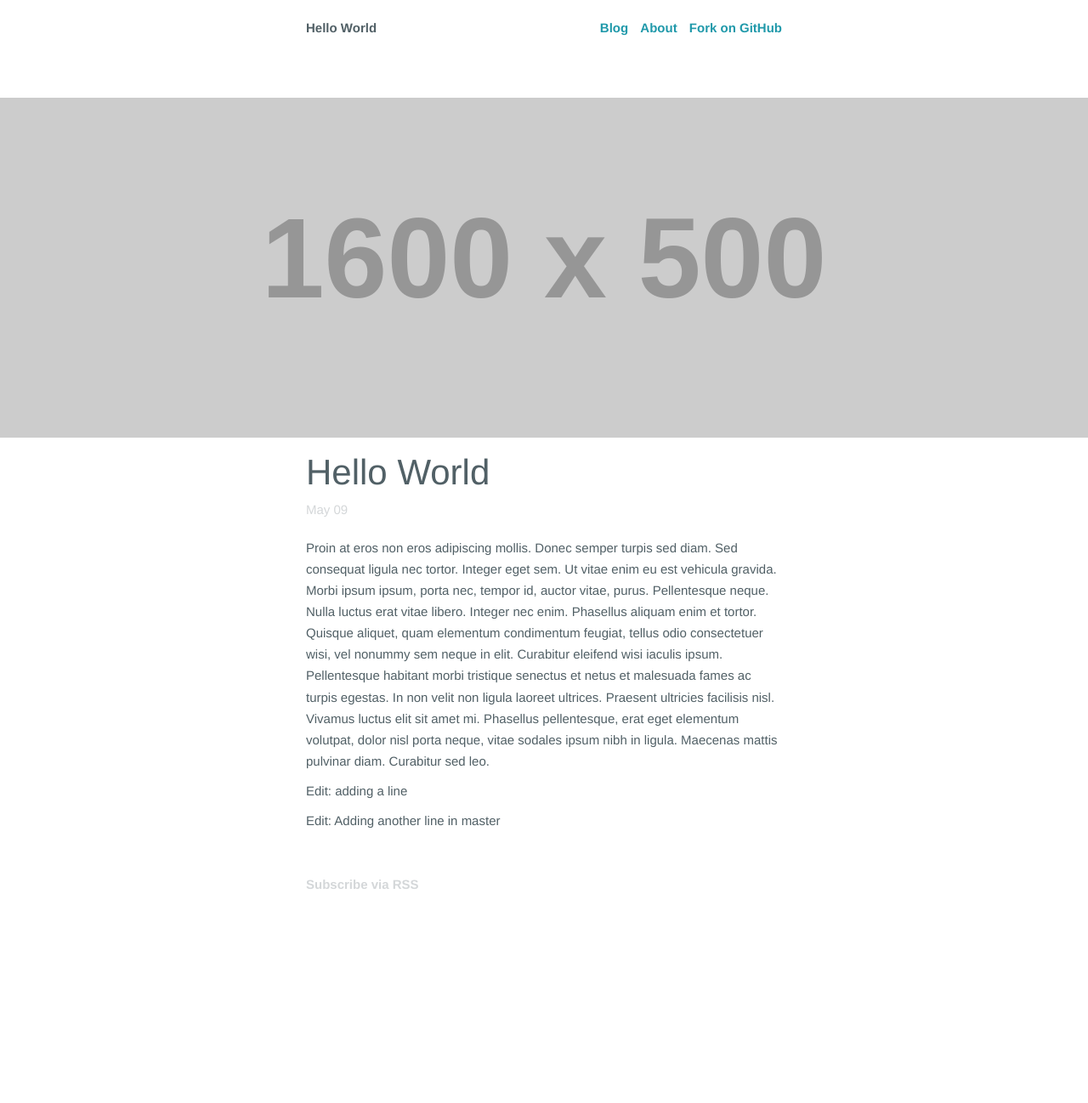
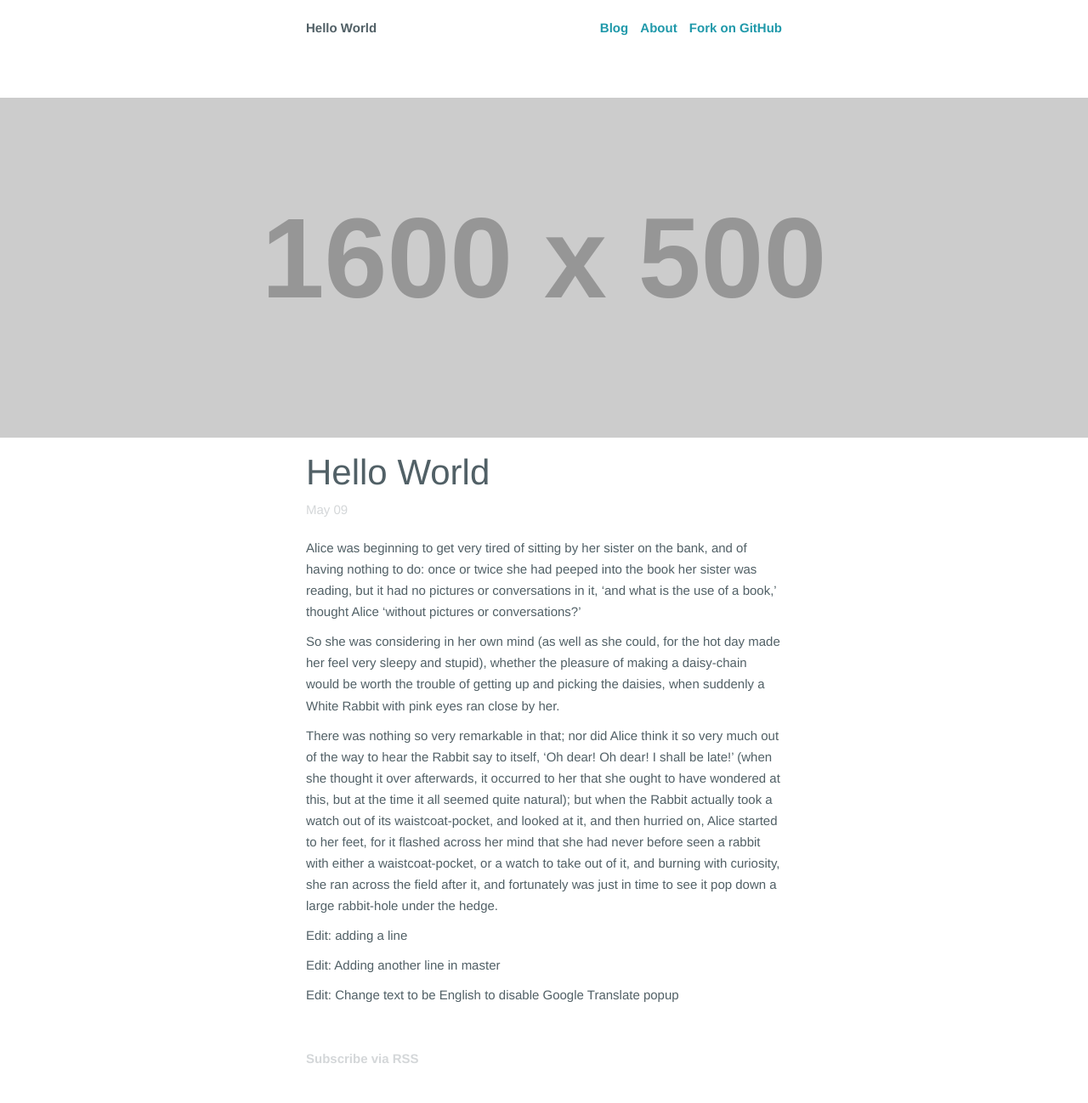
Before and after one commit to djedwardsjr/djedwardsjr.github.io, a Jekyll site: the page built from _posts/2013-05-09-hello-world.md, in a window 1280 px wide. Shown: the whole page at 85% size. Built offline with Jekyll 4.4.1, drawn with Linux system fonts in a browser that asks for light colours; before the commit the page ends 1093 px from its top, so only the background shows below that.

Commit message:
Use English text

```diff
--- a/_posts/2013-05-09-hello-world.md
+++ b/_posts/2013-05-09-hello-world.md
@@ -6,8 +6,14 @@ splash: 'http://placehold.it/1600x500'
 title: Hello World
 ---
 
-Proin at eros non eros adipiscing mollis. Donec semper turpis sed diam. Sed consequat ligula nec tortor. Integer eget sem. Ut vitae enim eu est vehicula gravida. Morbi ipsum ipsum, porta nec, tempor id, auctor vitae, purus. Pellentesque neque. Nulla luctus erat vitae libero. Integer nec enim. Phasellus aliquam enim et tortor. Quisque aliquet, quam elementum condimentum feugiat, tellus odio consectetuer wisi, vel nonummy sem neque in elit. Curabitur eleifend wisi iaculis ipsum. Pellentesque habitant morbi tristique senectus et netus et malesuada fames ac turpis egestas. In non velit non ligula laoreet ultrices. Praesent ultricies facilisis nisl. Vivamus luctus elit sit amet mi. Phasellus pellentesque, erat eget elementum volutpat, dolor nisl porta neque, vitae sodales ipsum nibh in ligula. Maecenas mattis pulvinar diam. Curabitur sed leo.
+Alice was beginning to get very tired of sitting by her sister on the bank, and of having nothing to do: once or twice she had peeped into the book her sister was reading, but it had no pictures or conversations in it, ‘and what is the use of a book,’ thought Alice ‘without pictures or conversations?’
+
+So she was considering in her own mind (as well as she could, for the hot day made her feel very sleepy and stupid), whether the pleasure of making a daisy-chain would be worth the trouble of getting up and picking the daisies, when suddenly a White Rabbit with pink eyes ran close by her.
+
+There was nothing so very remarkable in that; nor did Alice think it so very much out of the way to hear the Rabbit say to itself, ‘Oh dear! Oh dear! I shall be late!’ (when she thought it over afterwards, it occurred to her that she ought to have wondered at this, but at the time it all seemed quite natural); but when the Rabbit actually took a watch out of its waistcoat-pocket, and looked at it, and then hurried on, Alice started to her feet, for it flashed across her mind that she had never before seen a rabbit with either a waistcoat-pocket, or a watch to take out of it, and burning with curiosity, she ran across the field after it, and fortunately was just in time to see it pop down a large rabbit-hole under the hedge.
 
 Edit: adding a line
 
 Edit: Adding another line in master
+
+Edit: Change text to be English to disable Google Translate popup
```
